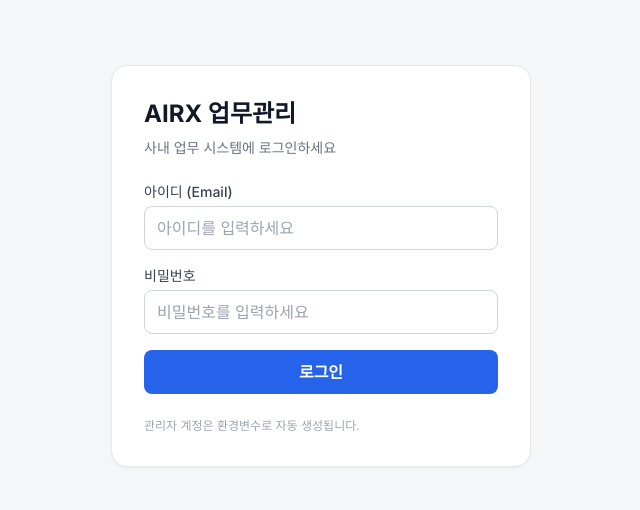
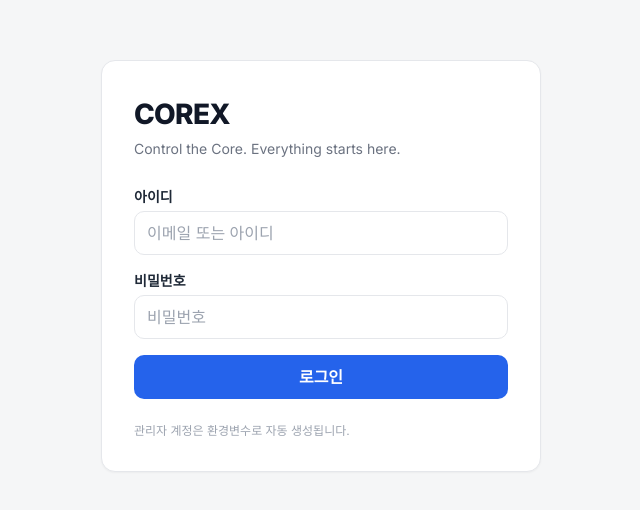
Before and after one commit to cdh5816/airx, a Next.js app: page /login in a window 1280 px wide. Shown: the part 134-644 px from the top of the page, without its empty margins (319-959 px from the left). Built offline with nearby package versions, Linux system fonts and the light colour scheme.

Commit message:
Update page.tsx

```diff
--- a/app/login/page.tsx
+++ b/app/login/page.tsx
@@ -1,93 +1,108 @@
-'use client';
+// (c) AIRX (individual business) - Owned by the user. All rights reserved.
 
-import { useState } from 'react';
-import { useRouter } from 'next/navigation';
+"use client";
+
+import { useState } from "react";
+import { useRouter } from "next/navigation";
 
 export default function LoginPage() {
-  const [email, setEmail] = useState('');
-  const [password, setPassword] = useState('');
-  const [error, setError] = useState('');
+  const [email, setEmail] = useState("");
+  const [password, setPassword] = useState("");
+  const [error, setError] = useState<string>("");
+  const [loading, setLoading] = useState(false);
+
   const router = useRouter();
 
   async function handleSubmit(e: React.FormEvent<HTMLFormElement>) {
     e.preventDefault();
-    setError('');
+    if (loading) return;
+
+    setError("");
+    setLoading(true);
 
     try {
-      const res = await fetch('/api/auth/login', {
-        method: 'POST',
-        headers: { 'Content-Type': 'application/json' },
+      const res = await fetch("/api/auth/login", {
+        method: "POST",
+        headers: { "Content-Type": "application/json" },
         body: JSON.stringify({ email, password }),
       });
 
-      const data = await res.json();
+      const data = await res.json().catch(() => ({}));
 
       if (!res.ok) {
-        throw new Error(data.error || '아이디 또는 비밀번호가 올바르지 않습니다.');
+        throw new Error(data?.error || "아이디 또는 비밀번호가 올바르지 않습니다.");
       }
 
-      router.replace(data.redirect ?? '/dashboard');
+      router.replace(data.redirect ?? "/dashboard");
     } catch (err: any) {
-      setError(err?.message);
+      setError(err?.message || "로그인에 실패했습니다.");
+    } finally {
+      setLoading(false);
     }
   }
 
   return (
-    <div className="min-h-screen bg-[#f5f6f7] flex items-center justify-center px-4">
-      <div className="w-full max-w-[420px] bg-white rounded-2xl shadow-sm border border-gray-200 p-8">
-        <h1 className="text-2xl font-bold text-gray-900 mb-2">
-          AIRX 업무관리
-        </h1>
-        <p className="text-sm text-gray-500 mb-6">
-          사내 업무 시스템에 로그인하세요
-        </p>
+    <div className="min-h-screen flex items-center justify-center px-4">
+      <div className="w-full max-w-[440px] card p-8">
+        {/* Brand */}
+        <div className="mb-7">
+          <div className="text-[28px] font-extrabold tracking-tight text-gray-900">
+            COREX
+          </div>
+          <div className="mt-1 text-sm text-gray-500">
+            Control the Core. Everything starts here.
+          </div>
+        </div>
 
-        {error && (
-          <div className="mb-4 text-sm text-red-500">
+        {/* Error */}
+        {error ? (
+          <div className="mb-4 rounded-lg border border-red-200 bg-red-50 px-3 py-2 text-sm text-red-700">
             {error}
           </div>
-        )}
+        ) : null}
 
+        {/* Form */}
         <form onSubmit={handleSubmit} className="space-y-4">
           <div>
-            <label className="block text-sm font-medium text-gray-700 mb-1">
-              아이디 (Email)
+            <label className="block text-sm font-semibold text-gray-800 mb-1">
+              아이디
             </label>
             <input
-              type="text"
+              className="input"
               value={email}
               onChange={(e) => setEmail(e.target.value)}
-              placeholder="아이디를 입력하세요"
-              className="w-full h-11 px-3 border border-gray-300 rounded-lg focus:outline-none focus:ring-2 focus:ring-blue-500 focus:border-blue-500 transition"
-              required
+              placeholder="이메일 또는 아이디"
+              autoComplete="username"
             />
           </div>
 
           <div>
-            <label className="block text-sm font-medium text-gray-700 mb-1">
+            <label className="block text-sm font-semibold text-gray-800 mb-1">
               비밀번호
             </label>
             <input
+              className="input"
               type="password"
               value={password}
               onChange={(e) => setPassword(e.target.value)}
-              placeholder="비밀번호를 입력하세요"
-              className="w-full h-11 px-3 border border-gray-300 rounded-lg focus:outline-none focus:ring-2 focus:ring-blue-500 focus:border-blue-500 transition"
-              required
+              placeholder="비밀번호"
+              autoComplete="current-password"
             />
           </div>
 
           <button
             type="submit"
-            className="w-full h-11 bg-blue-600 hover:bg-blue-700 text-white font-semibold rounded-lg transition"
+            className="btn-primary w-full"
+            disabled={loading}
+            aria-busy={loading}
           >
-            로그인
+            {loading ? "로그인 중..." : "로그인"}
           </button>
         </form>
 
-        <p className="mt-6 text-xs text-gray-400">
+        <div className="mt-6 text-xs text-gray-400">
           관리자 계정은 환경변수로 자동 생성됩니다.
-        </p>
+        </div>
       </div>
     </div>
   );
```
